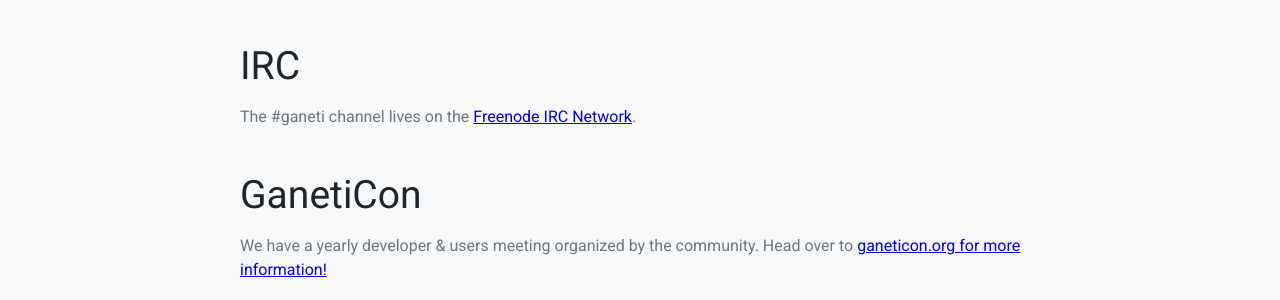
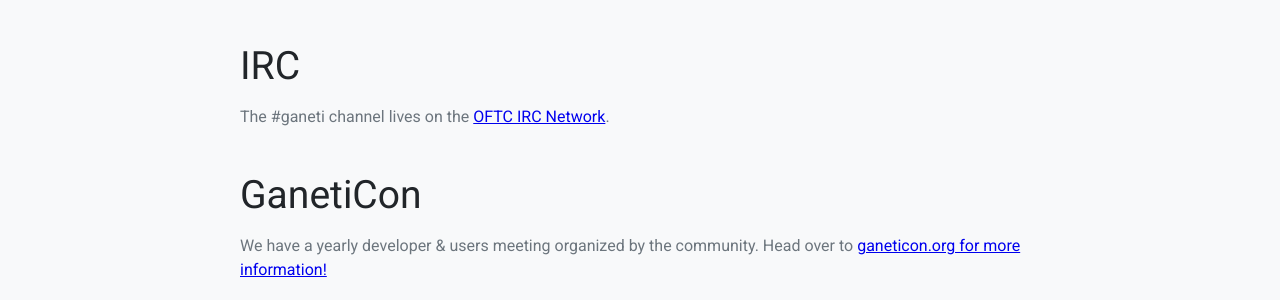
Before and after one commit to ganeti/ganeti.org, a Jekyll site: the page built from community.html, in a window 1280 px wide and 1120 px high. Shown: the part 494-794 px from the top of the window. Built offline with Jekyll 4.4.1, drawn with Linux system fonts in a browser that asks for light colours.

Commit message:
IRC Channel has moved from Freenode to OFTC
After the entire Freenode staff left the network we decided to move #ganeti over to the OFTC IRC network which also hosts all official Debian IRC channels.

```diff
--- a/community.html
+++ b/community.html
@@ -22,7 +22,7 @@ title: Ganeti - Community
   <section>
     <h2>IRC</h2>
     <p>
-      The #ganeti channel lives on the <a href="https://freenode.net/">Freenode IRC Network</a>.
+      The #ganeti channel lives on the <a href="https://www.oftc.net/">OFTC IRC Network</a>.
     </p>
     <h2>GanetiCon</h2>
     <p>
```
